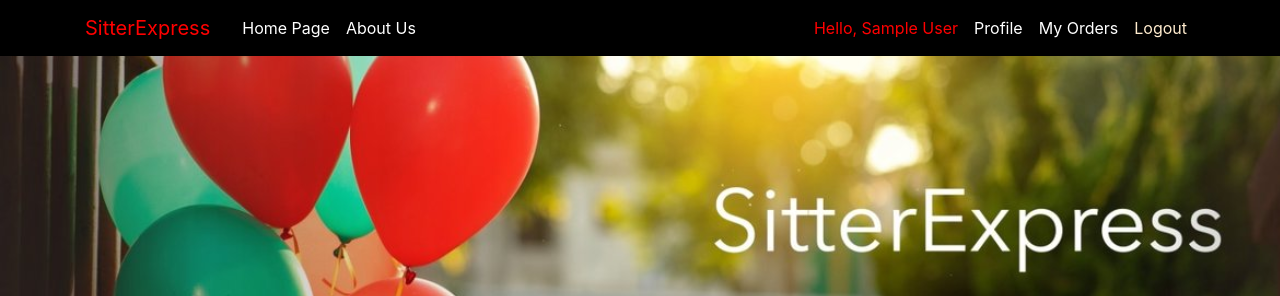
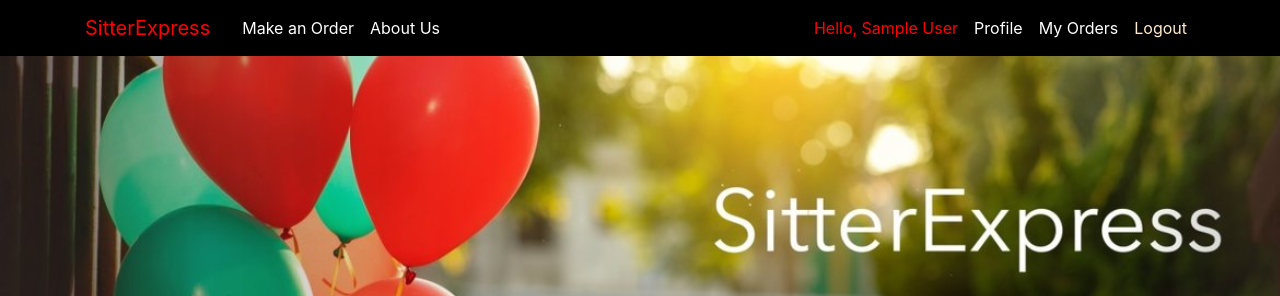
Before and after one commit to GalTayeb/SitterExpress, a Django app: page / in a window 1280 px wide. Shown: the top 296 px of the page. Run offline with Django 3.2, Linux system fonts and the light colour scheme; a user stored in the database is signed in; tables that the repository leaves empty hold one stand-in row (values such as "Sample post"); parts of the project's set-up code (start-up, migrations or seed data) failed here and were passed over; some libraries are stand-ins or nearby versions.

Commit message:
Little Change

```diff
--- a/babySitter/templates/babySitter/base.html
+++ b/babySitter/templates/babySitter/base.html
@@ -27,7 +27,7 @@
                 <div class="navbar-nav mr-auto">
                     {% if user.is_authenticated %}
                         {% if user.is_parent %}
-                            <a class="nav-item nav-link" href="{% url 'babySitter-home' %}">Home Page</a>
+                            <a class="nav-item nav-link" href="{% url 'babySitter-home' %}">Make an Order</a>
                             <a class="nav-item nav-link" href="{% url 'babySitter-about' %}">About Us</a>
                         {% elif user.is_babysitter %}
                             <a class="nav-item nav-link" href="{% url 'babySitter-about' %}">About Us</a>
```
